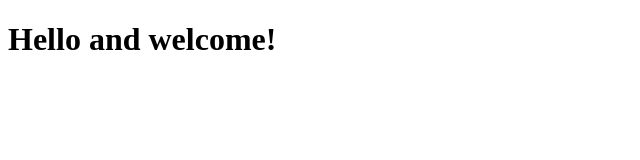
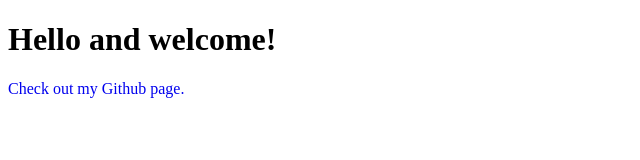
Before and after one commit to ajriddle/ajriddle.github.io, a plain HTML site: page index.html in a window 1280 px wide. Shown: the whole page, without its empty margins (0-640 px from the left). Drawn offline with Linux system fonts and the light colour scheme.

Commit message:
Update index.html

```diff
--- a/index.html
+++ b/index.html
@@ -7,7 +7,7 @@
 
       <body>
             <h1>Hello and welcome!</h1>
-            <p><a href="https://github.com/ajriddle>Check out my Github page.</a></p>
+            <p><a href="https://github.com/ajriddle">Check out my Github page.</a></p>
 
 
 
```
